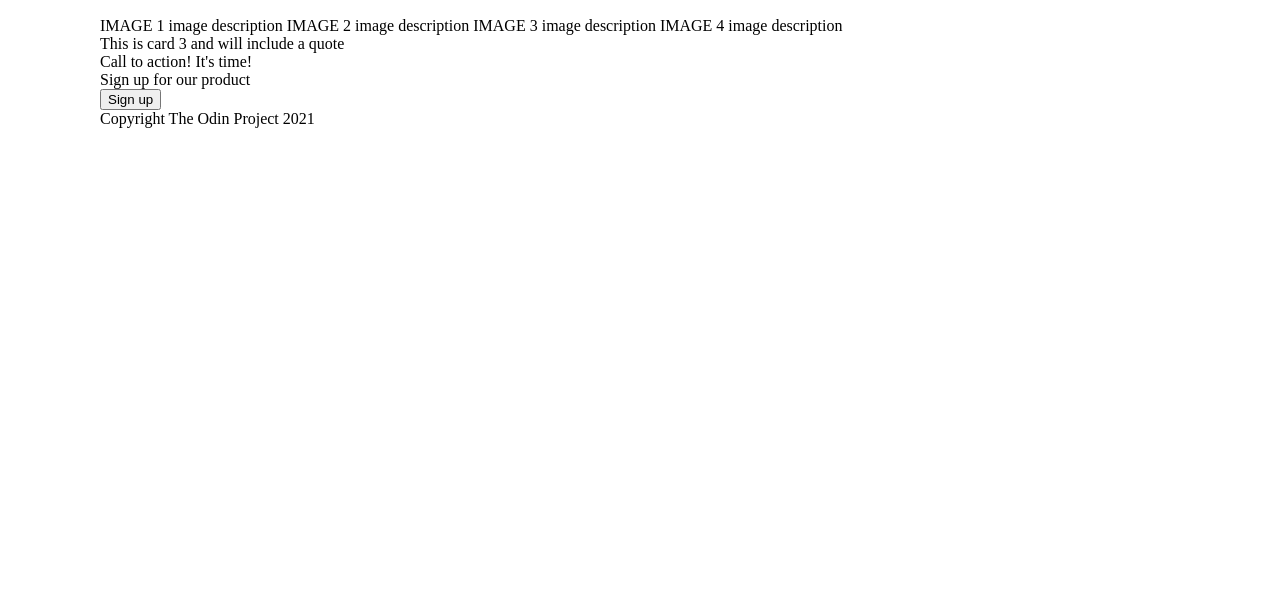
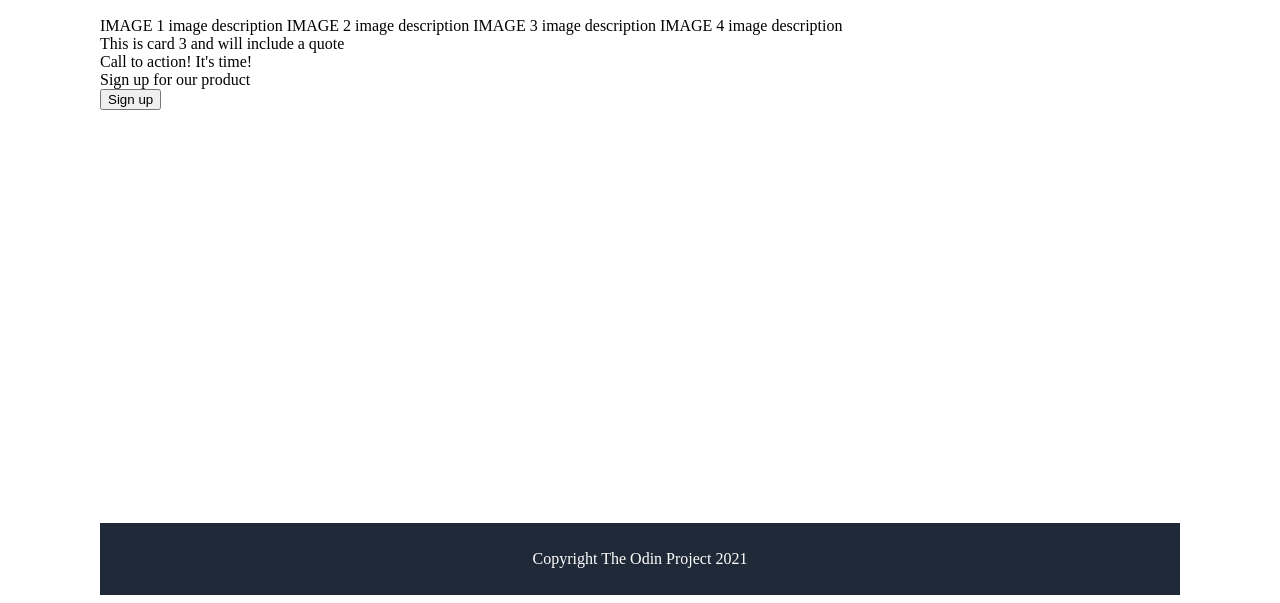
Before and after one commit to shelbyshook/project-landing-page, a plain HTML site: page index.html in a window 1280 px wide. Shown: the part 213-816 px from the top of the page. Drawn offline with Linux system fonts and the light colour scheme.

Commit message:
Update cc styling

```diff
--- a/styles.css
+++ b/styles.css
@@ -3,6 +3,7 @@ body {
     flex-direction: column;
     margin-left: 100px;
     margin-right: 100px;
+    min-height: 100vh;
 }
 
 ul {
@@ -31,5 +32,14 @@ a {
 }
 
 .body {
+    flex: 1;
+}
 
+.footer {
+    display: flex;
+    justify-content: center;
+    align-items: center;
+    height: 72px;
+    background: #1f2937;
+    color: white;
 }
```
Also changed, not shown: index.html (+1 -1 lines).
